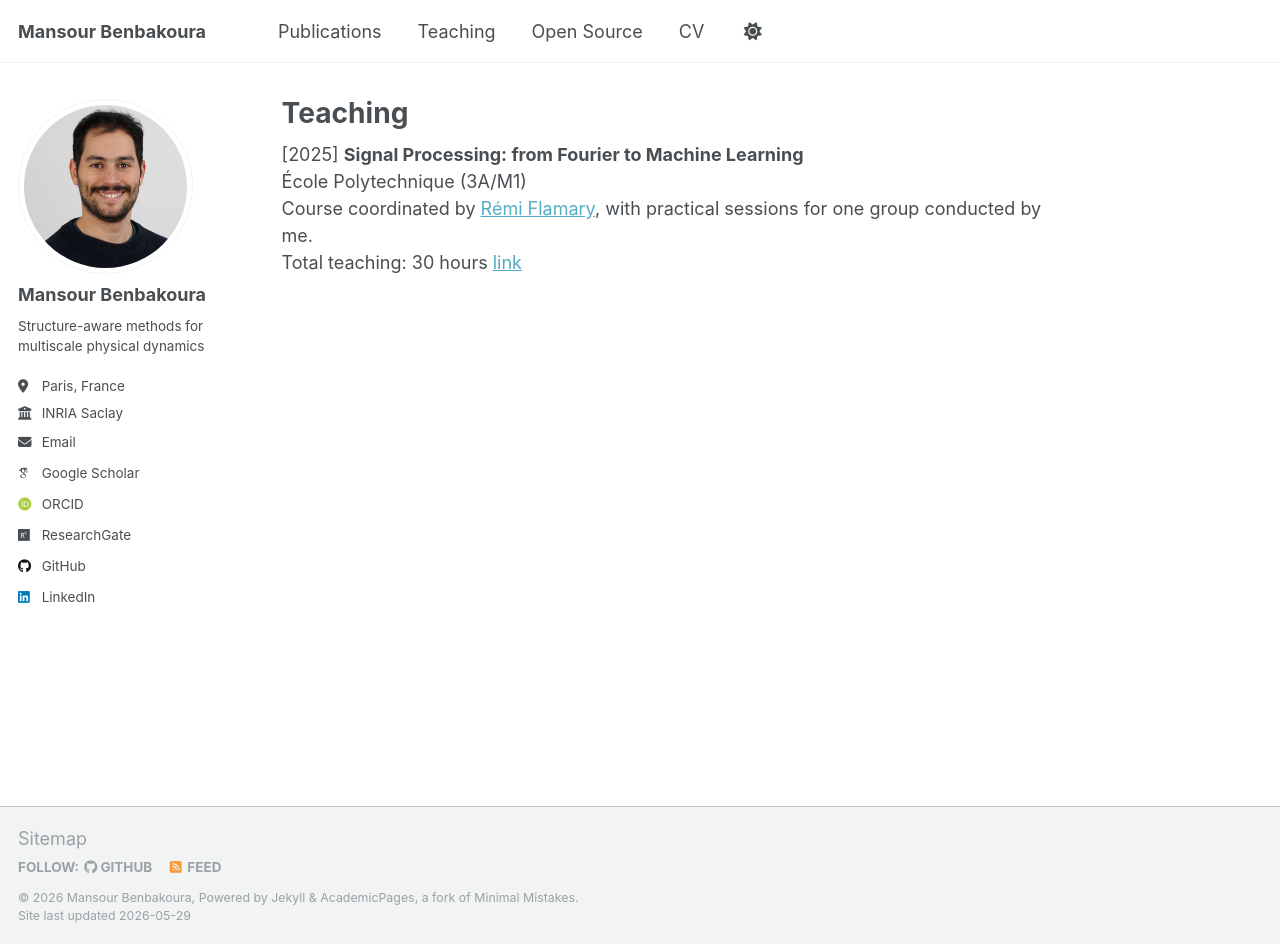
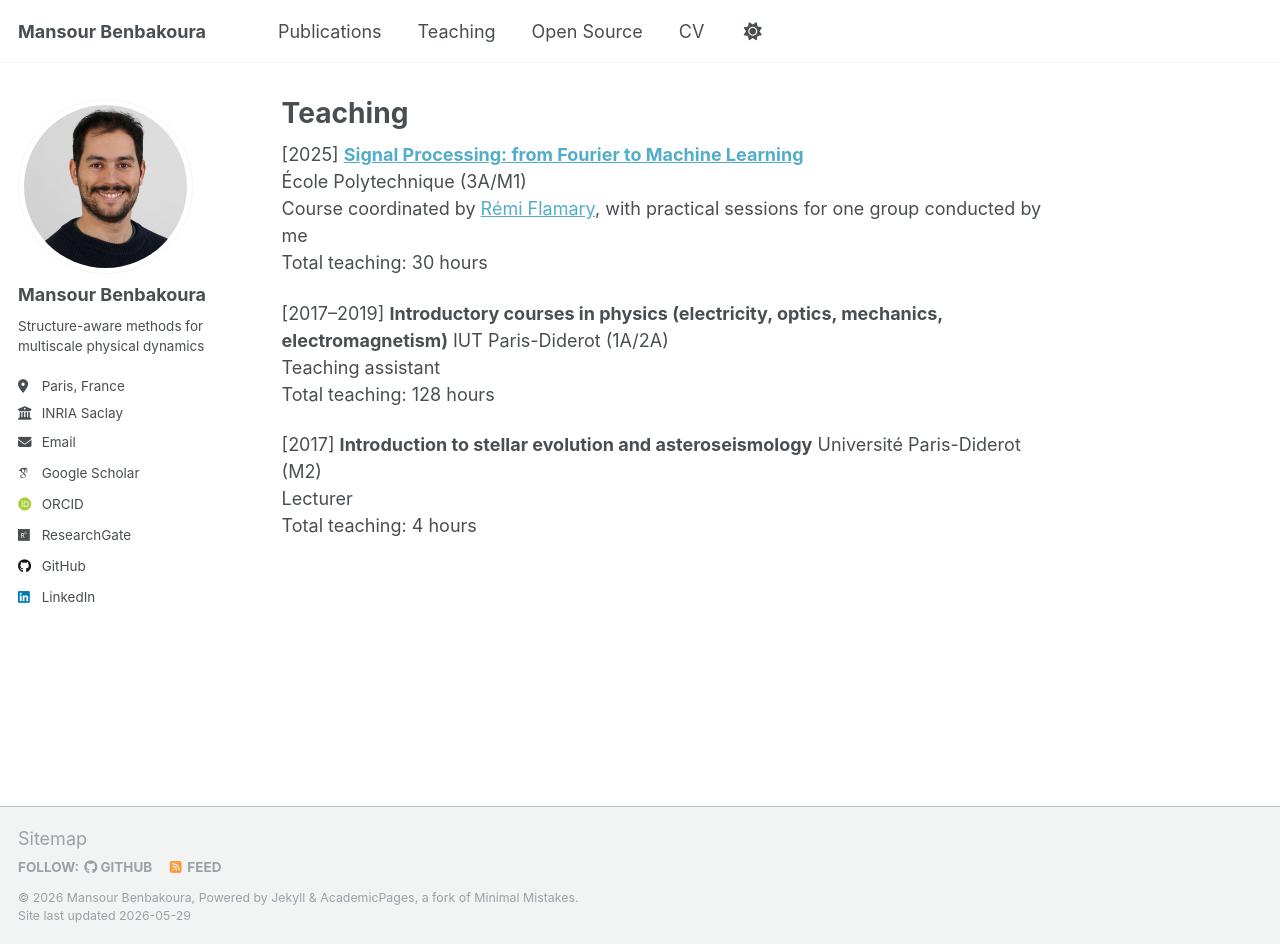
Before and after one commit to mansour-b/mansour-b.github.io, a Jekyll site: the page built from _pages/teaching.md, in a window 1280 px wide and 944 px high. Built offline with Jekyll 4.4.1, drawn with Linux system fonts in a browser that asks for light colours; some web fonts are replaced; a script that is not in the unit is left out.

Commit message:
add courses from the phd years

```diff
--- a/_pages/teaching.md
+++ b/_pages/teaching.md
@@ -7,8 +7,19 @@ author_profile: true
 {% include base_path %}
 
 
-[2025] **Signal Processing: from Fourier to Machine Learning**<br>
+[2025] **[Signal Processing: from Fourier to Machine Learning](https://remi.flamary.com/cours/map555_signal_processing.html)**<br>
 École Polytechnique (3A/M1)<br>
-Course coordinated by [Rémi Flamary](https://remi.flamary.com/), with practical sessions for one group conducted by me.<br>
+Course coordinated by [Rémi Flamary](https://remi.flamary.com/), with practical sessions for one group conducted by me<br>
 Total teaching: 30 hours
-[link](https://remi.flamary.com/cours/map555_signal_processing.html)
+
+
+[2017--2019] **Introductory courses in physics (electricity, optics, mechanics, electromagnetism)**
+IUT Paris-Diderot (1A/2A)<br>
+Teaching assistant<br>
+Total teaching: 128 hours
+
+
+[2017] **Introduction to stellar evolution and asteroseismology**
+Université Paris-Diderot (M2)<br>
+Lecturer<br>
+Total teaching: 4 hours
```
